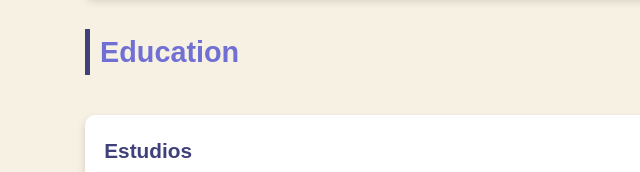
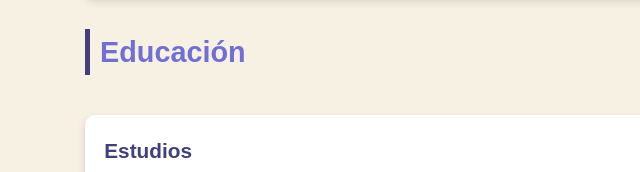
Before and after one commit to Rep-12/CV-WEB, a plain HTML site: page index.html in a window 1280 px wide. Shown: the part 1246-1418 px from the top of the page, 71-711 px from the left. Drawn offline with Linux system fonts and the light colour scheme.

Commit message:
Update index.html

```diff
--- a/index.html
+++ b/index.html
@@ -65,7 +65,7 @@
         </section>
 
         <section id="educacion" class="section">
-            <h2>Education</h2>
+            <h2>Educación</h2>
             <ul>
                 <li>
                     <h3>Estudios</h3>
```
